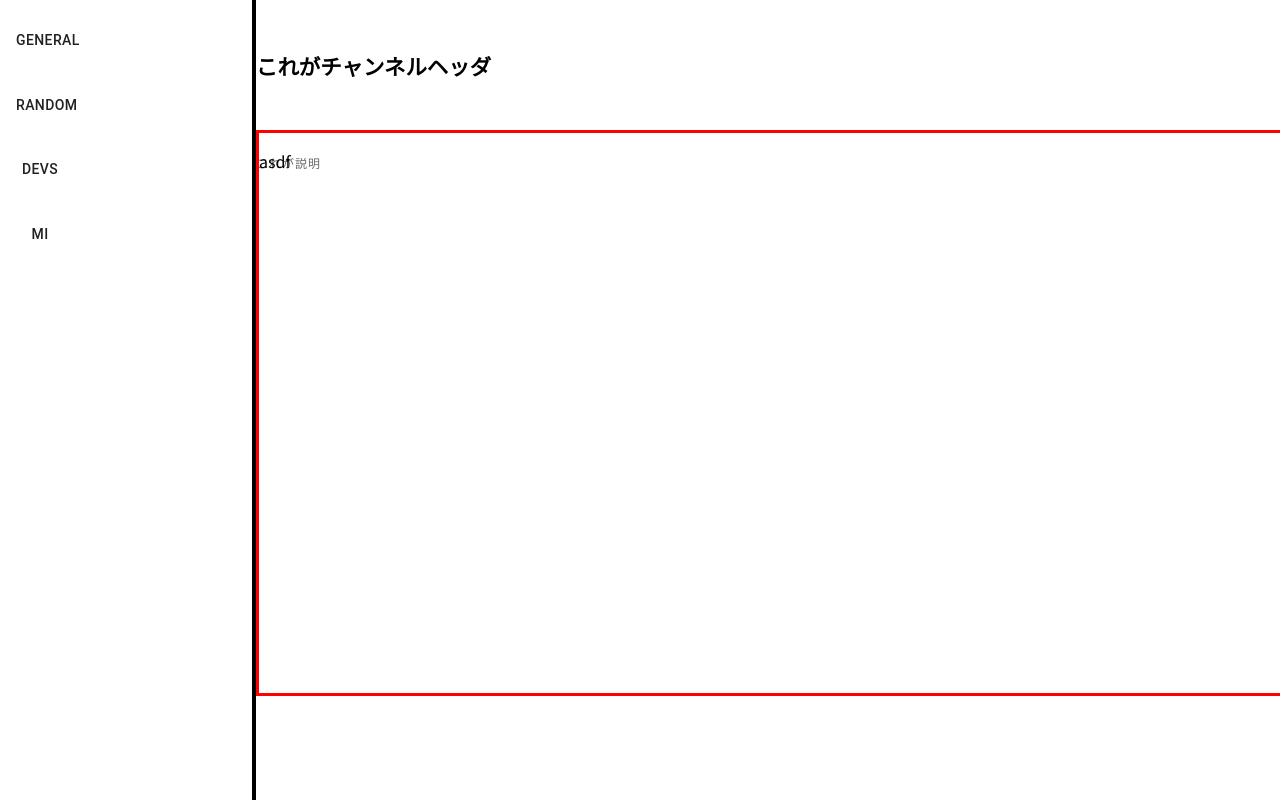
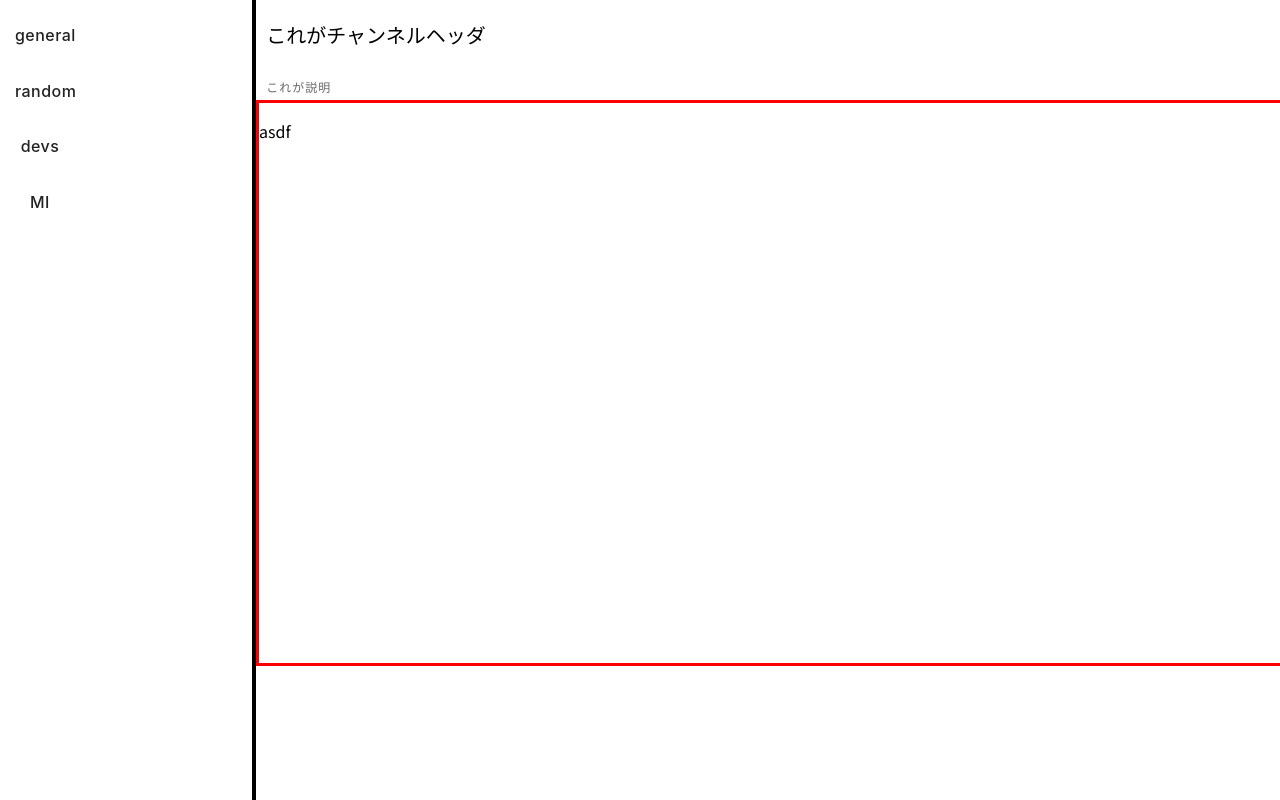
Before and after one commit to girakdev/Girack, a Next.js app: page / in a window 1280 px wide. Built offline with nearby package versions, Linux system fonts and the light colour scheme; no server answers.

Commit message:
ボタンのスタイルを変更

```diff
--- a/components/Cbar.js
+++ b/components/Cbar.js
@@ -1,75 +1,71 @@
 import React from 'react';
 import ReactDOM from 'react-dom';
-import { makeStyles } from '@material-ui/core/styles';
+import { createMuiTheme, withStyles, makeStyles, ThemeProvider } from '@material-ui/core/styles';
 import { Grid, Button } from '@material-ui/core';
 import Link from 'next/link';
-import InsertS from "../styles/chatStyle.js";
 
-//ボタン用のスタイル（ループで死んでますが）
-const useStyles = makeStyles(theme => ({
-    butCh: {
-        border: "none",
-        backgroundColor: "rgba(0, 0, 0, 0.0)",
-        width: "100%",
-        margin: 0,
-        padding: "3px",
-        paddingLeft: "1ch",
-        textAlign: "left",
-        fontSize: "18px",
-        '&:hover': {
-            backgroundColor: "rgba(0, 0, 0, 0.3)",
-        }
+//ボタン用のスタイル
+const BootstrapButton = withStyles({
+    root: {
+      boxShadow: 'none',
+      textTransform: 'none',
+      fontSize: 16,
+      padding: '6px',
+      border: '1px solid rgba(0,0,0,0)',
+      lineHeight: 0.6,
+      width: "100%",
+      fontFamily: [
+        '-apple-system',
+        'BlinkMacSystemFont',
+        '"Segoe UI"',
+        'Roboto',
+        '"Helvetica Neue"',
+        'Arial',
+        'sans-serif',
+        '"Apple Color Emoji"',
+        '"Segoe UI Emoji"',
+        '"Segoe UI Symbol"',
+      ].join(','),
+      '&:hover': {
+        backgroundColor: '#e6ccff',
+        borderColor: '#f7e6ff',
+        boxShadow: 'none',
+      },
+      '&:active': {
+        boxShadow: 'none',
+        backgroundColor: '#0062cc',
+        borderColor: '#005cbf',
+      },
+      '&:focus': {
+        boxShadow: '0 0 0 0.2rem rgba(0,123,255,.5)',
+      },
     },
-  }));
+  })(Button);
 
+const useStyles = makeStyles((theme) => ({
+    margin: {
+        margin: theme.spacing(1),
+
+    },
+
+}));
+
+//チャンネルリストを出力する
 const drawer = (
     <>
+    {/*この↓のチャンネルの部分はサーバーより受け取る*/}
     {["general", "random", "devs", "MI"].map((text, index) => (
         <Grid item>
             <Link href={"?="+{text}}>
-            <Button key={text}>
+            <BootstrapButton varient="contained" key={text}>
                 <p>{text}</p>
-            </Button>
+            </BootstrapButton>
             </Link>
         </Grid>
     ))}
     </>
 );
 
-function asdf(cl) {
-    //ループした要素を取り込む配列の用意
-    var list = [];
-    console.log(cl.butch);
-
-    //ここはサーバーから受け取る予定
-    var chList= [
-        "general",
-        "random",
-        "devs",
-    ];
-
-    //ループ追加開始
-    for ( const [index, value] of chList.entries() ) {
-        //list.push(<p>{chList[i]}</p>);
-        list.push(
-            <li key={index}>
-            <Grid item style={{width: "100%"}}>
-            <Link href={"?="+value}><button className={cl.butCh}>
-            {value}
-            </button></Link>
-            </Grid>
-            </li>
-        )
-
-    }
-
-    //出力
-    return (
-        <span>
-            {list}
-        </span>
-    )
-}
 
 export default function chatWin() {
     const classes = useStyles();
--- a/components/chatW.js
+++ b/components/chatW.js
@@ -12,8 +12,9 @@ const layoutStyle = {
 
 //チャンネルのヘッダー
 const chatHead = {
-    fontSize: "32px",
+    fontSize: "20px",
     height: "10%",
+    paddingLeft: "1%"
 }
 
 //メッセージを放り込む部分
@@ -39,7 +40,7 @@ export default function chatWin() {
     return (
         <>
             <div style={chatHead}>
-                <h6>これがチャンネルヘッダ</h6>
+                <p>これがチャンネルヘッダ</p>
                 <Typography variant="overline" style={{ color: "rgba(0, 0, 0, 0.6)" }}>これが説明</Typography>
             </div>
             <div style={chatWL}>
```
